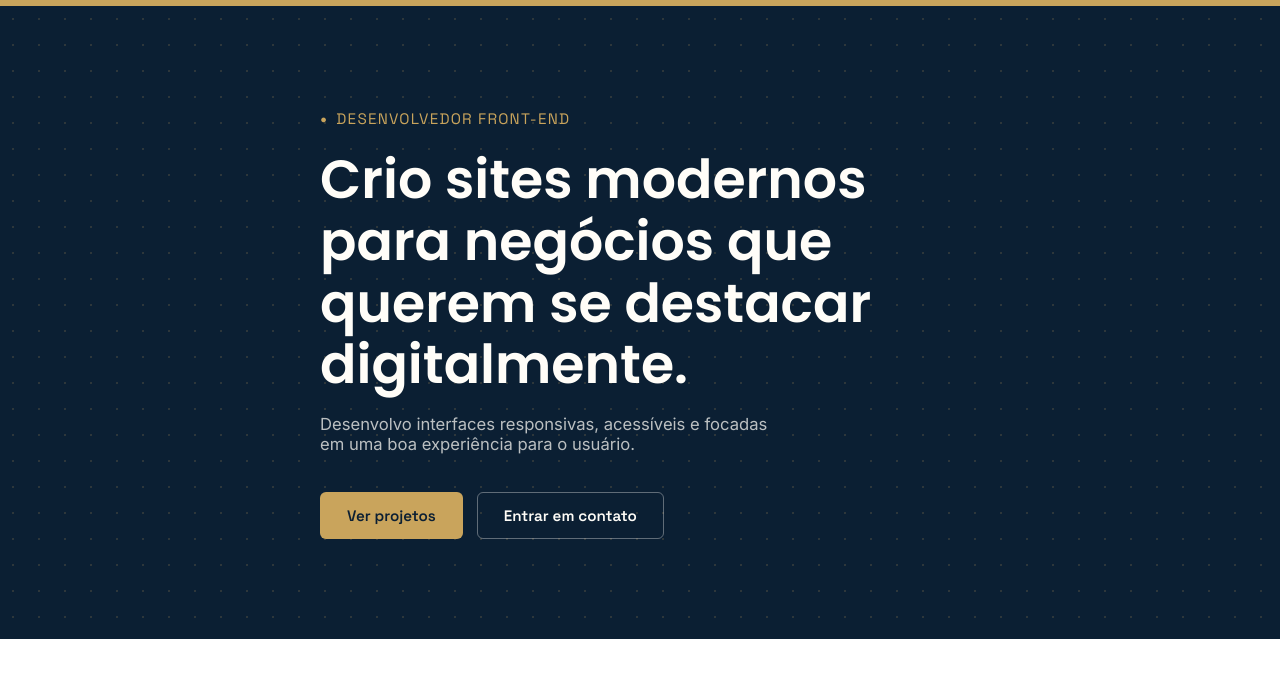
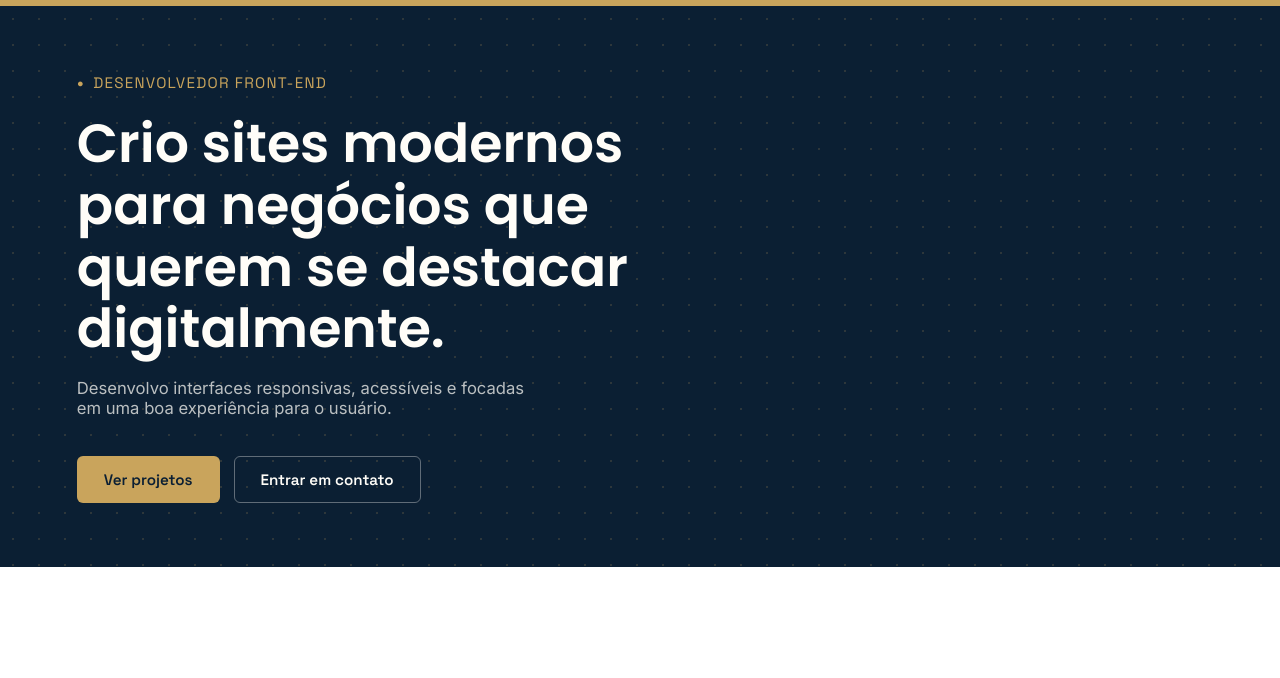
Before and after one commit to mateusmendesp/Meu-Portfolio, a plain HTML site: page index.html in a window 1280 px wide. Shown: the part 54-732 px from the top of the page. Drawn offline with Linux system fonts and the light colour scheme.

Commit message:
Update style.css

```diff
--- a/estilos/style.css
+++ b/estilos/style.css
@@ -104,10 +104,9 @@ body {
   position: relative;
   grid-area: 2 / 1 / 3 / -1;
   display: flex;
-  justify-content: center;
+  justify-content: flex-start;
   align-items: flex-start;
-  padding: clamp(40px, 8vw, 100px) clamp(24px, 6vw, 110px);
-  overflow: hidden;
+  padding: clamp(40px, 5vw, 100px) clamp(24px, 6vw, 110px);
   background-color: var(--corfundo);
   background-image: radial-gradient(
     rgba(201, 164, 92, 0.18) 1px,
```
